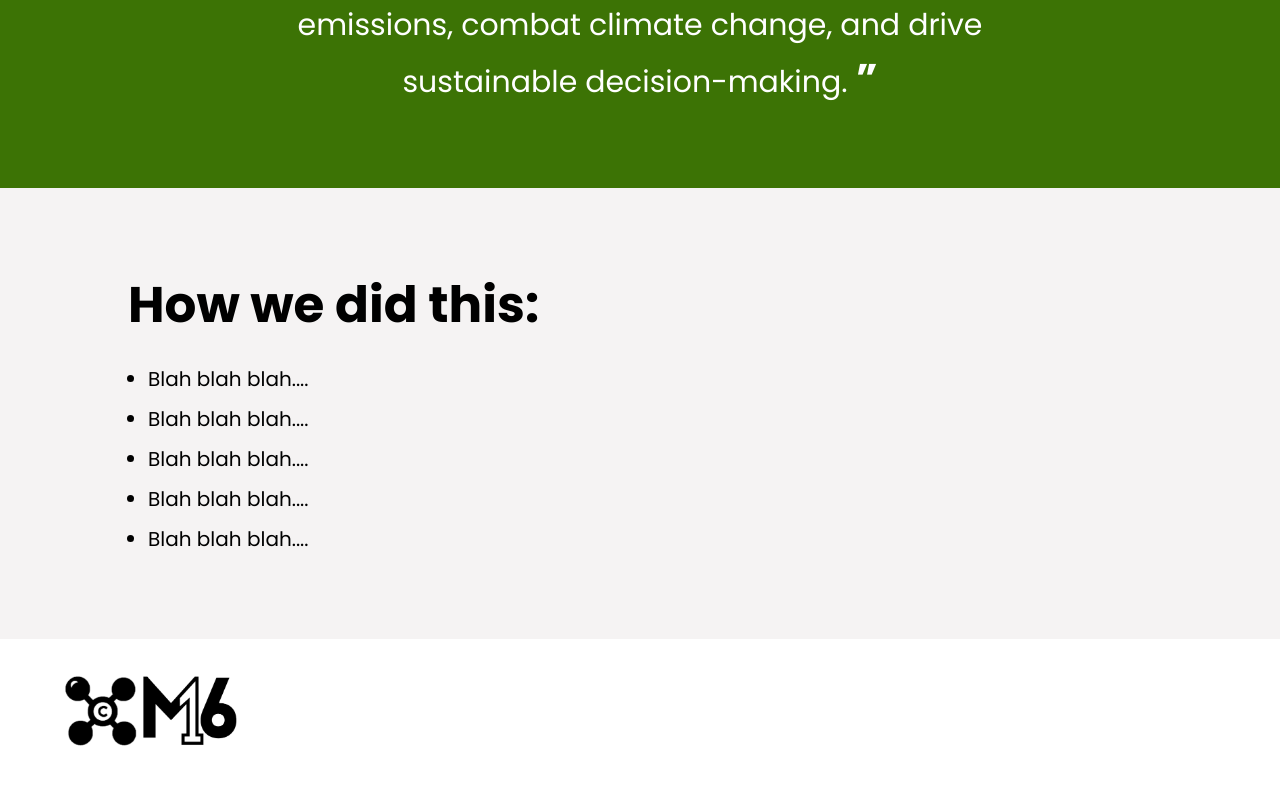
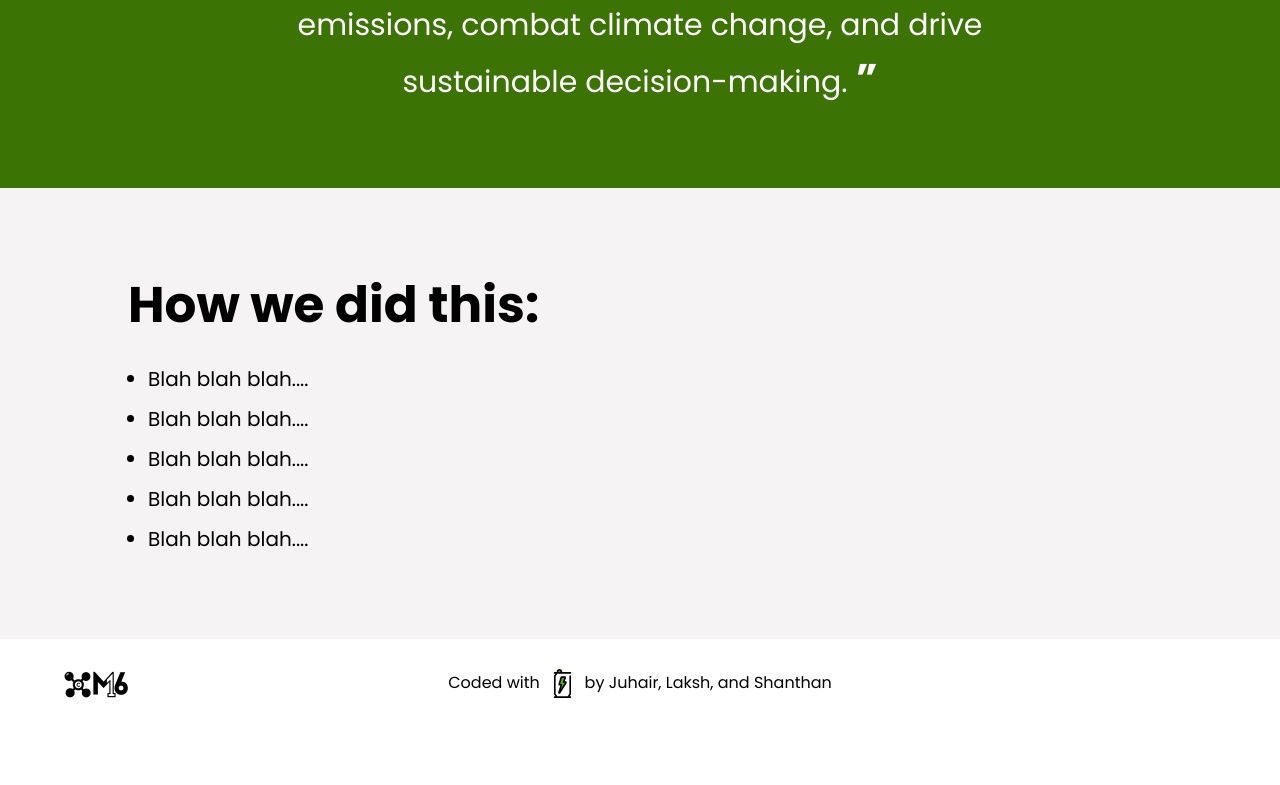
Before and after one commit to Project-M4/frontendtest1, a React (Create React App) app: page / in a window 1280 px wide. Shown: the part 1982-2767 px from the top of the page. After the commit the page ends 2713 px from the top, so only its background shows below. Built offline with nearby package versions, Linux system fonts and the light colour scheme.

Commit message:
Update Footer.js

```diff
--- a/src/components/Footer.js
+++ b/src/components/Footer.js
@@ -2,9 +2,18 @@ import React from 'react'
 
 const Footer = () => {
   return (
-    <div className='bg-white px-[5%] py-[30px]'>
-              <img src={process.env.PUBLIC_URL + '/logo.png'} className='w-[15%]'></img>
-
+    <div className='bg-white px-[5%] py-[30px] grid grid-cols-3'>
+      <img src={process.env.PUBLIC_URL + '/logo.png'} className='w-[5vw] inline-block' />
+     <div className=''>
+      <p className='text-[16px] text-center'>
+        Coded with
+        <span className='inline'>
+          <img src={process.env.PUBLIC_URL + '/footer.svg'} className='h-[1.8em] mx-[0.5em] inline-block rotateimg' />
+        </span>
+        by Juhair, Laksh, and Shanthan
+      </p>
+      </div>
+      <div className=''></div>
     </div>
   )
 }
```
